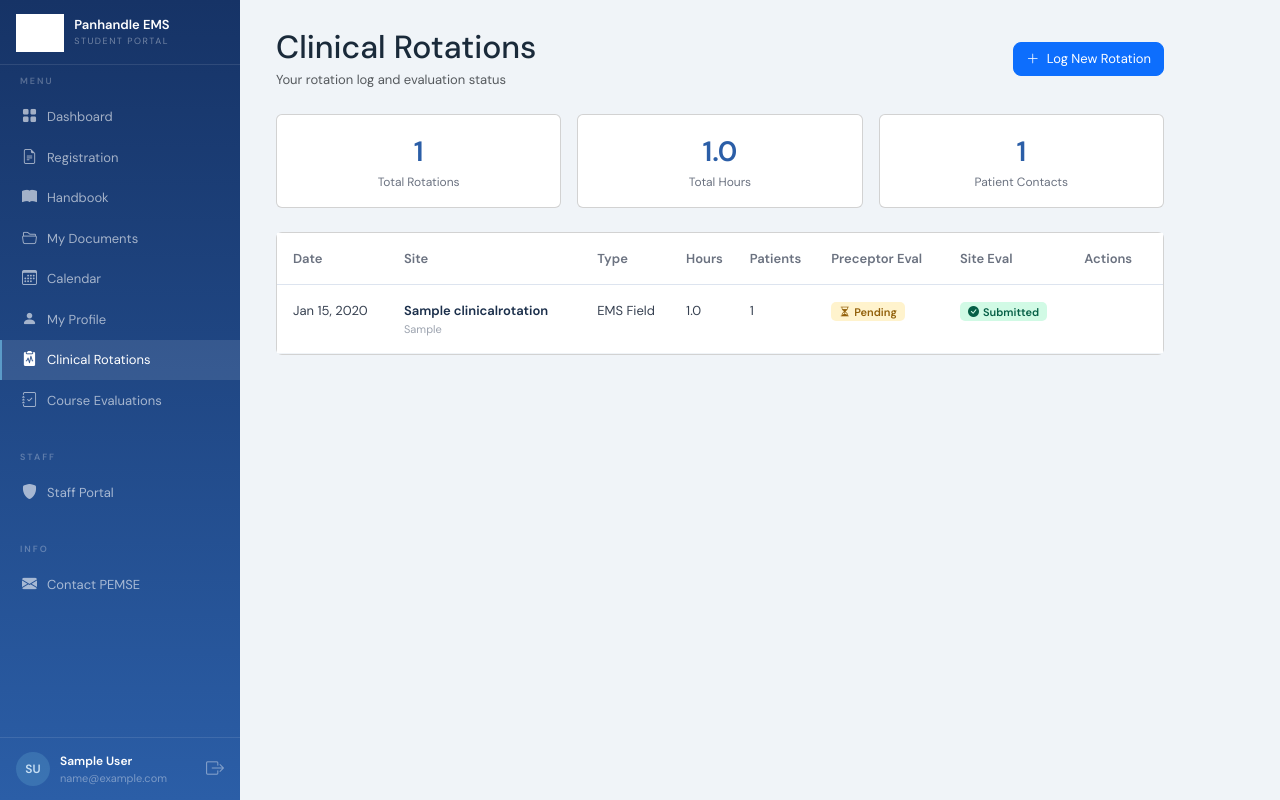
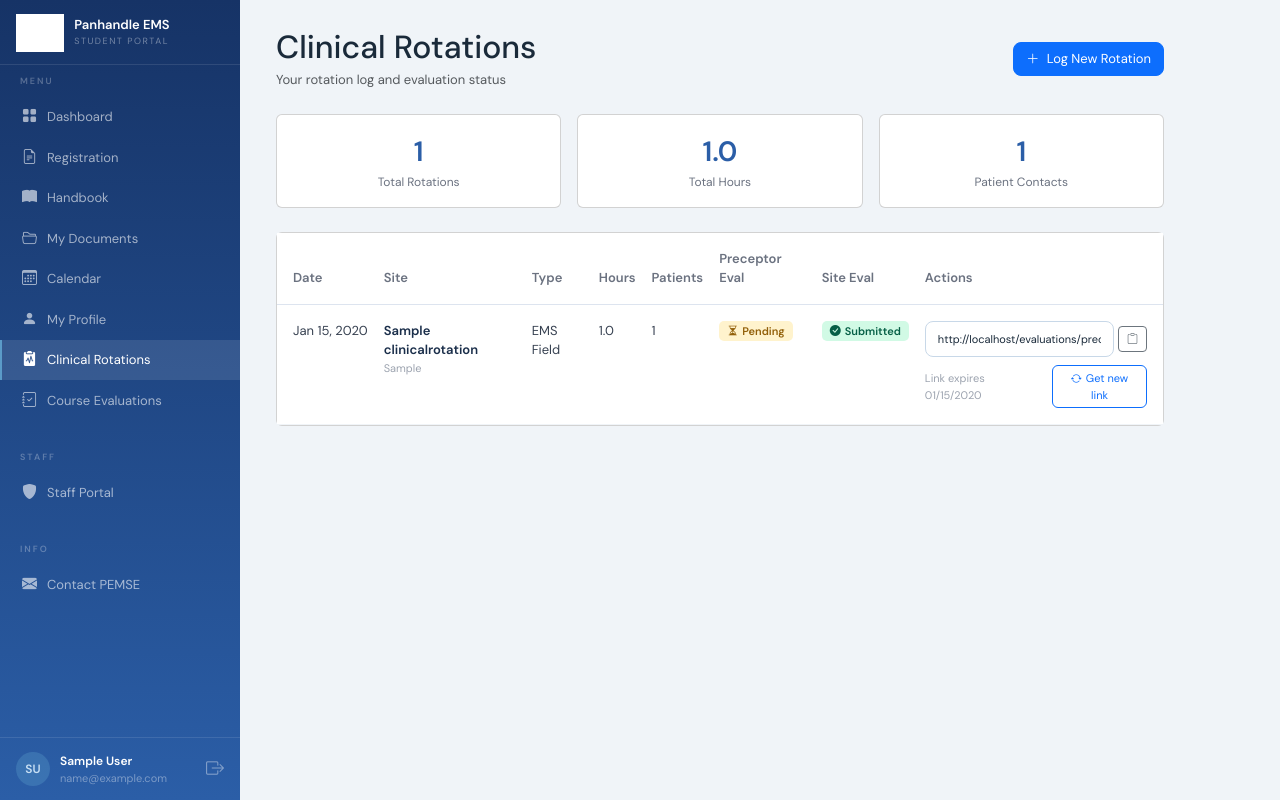
Before and after one commit to AndSnodFRBA/PEMSE, a Django app: page /evaluations/ in a window 1280 px wide. Run offline with Django 4.2, Linux system fonts and the light colour scheme; a user stored in the database is signed in; tables that the repository leaves empty hold one stand-in row (values such as "Sample post").

Commit message:
Add preceptor evaluation link resend with token refresh

```diff
--- a/evaluations/urls.py
+++ b/evaluations/urls.py
@@ -5,6 +5,7 @@ from . import views
 urlpatterns = [
     path('',                                   views.rotation_log,         name='rotation_log'),
     path('add/',                               views.add_rotation,         name='rotation_add'),
+    path('preceptor/<int:eval_id>/resend/',    views.resend_preceptor_eval, name='resend_preceptor_eval'),
     path('<int:pk>/site-eval/',                views.site_eval,            name='rotation_site_eval'),
     path('preceptor/<uuid:token>/',            views.preceptor_eval,       name='preceptor_eval'),
     path('preceptor/<uuid:token>/submitted/',  views.preceptor_submitted,  name='preceptor_submitted'),
--- a/evaluations/views.py
+++ b/evaluations/views.py
@@ -66,6 +66,25 @@ def add_rotation(request):
         })
 
     return render(request, 'evaluations/add_rotation.html', {'form': form})
+
+
+@login_required
+def resend_preceptor_eval(request, eval_id):
+    import uuid
+    evaluation = get_object_or_404(
+        PreceptorEvaluation, pk=eval_id, rotation__student=request.user
+    )
+    if request.method == 'POST':
+        if evaluation.status == PreceptorEvaluation.Status.COMPLETED:
+            messages.error(request, 'This evaluation has already been completed.')
+        else:
+            # Reset token and extend expiry 14 days
+            evaluation.token = uuid.uuid4()
+            evaluation.token_expires = timezone.now() + timedelta(days=14)
+            evaluation.status = PreceptorEvaluation.Status.PENDING
+            evaluation.save(update_fields=['token', 'token_expires', 'status'])
+            messages.success(request, 'A new evaluation link has been generated. Copy it and send it to your preceptor.')
+    return redirect('rotation_log')
 
 
 @login_required
--- a/templates/evaluations/rotation_log.html
+++ b/templates/evaluations/rotation_log.html
@@ -94,7 +94,29 @@
 
           <!-- Actions -->
           <td class="py-3 pe-3">
-            <div class="d-flex gap-2 flex-wrap">
+            <div class="d-flex flex-column gap-2" style="min-width:220px;">
+              {% if r.preceptor_eval.status == 'pending' or r.preceptor_eval.status == 'expired' %}
+                <div class="d-flex align-items-center gap-1">
+                  <input type="text" readonly id="preceptor-link-{{ r.pk }}"
+                         value="{{ request.scheme }}://{{ request.get_host }}{% url 'preceptor_eval' r.preceptor_eval.token %}"
+                         class="form-control form-control-sm" style="font-size:11px;" onclick="this.select()">
+                  <button type="button" class="btn btn-sm btn-outline-secondary" style="font-size:11px;" title="Copy link"
+                          onclick="navigator.clipboard.writeText(document.getElementById('preceptor-link-{{ r.pk }}').value)">
+                    <i class="bi bi-clipboard"></i>
+                  </button>
+                </div>
+                <div class="d-flex align-items-center justify-content-between gap-2">
+                  <span style="font-size:11px;color:#9ca3af;">Link expires {{ r.preceptor_eval.token_expires|date:"m/d/Y" }}</span>
+                  <form method="post" action="{% url 'resend_preceptor_eval' r.preceptor_eval.pk %}">
+                    {% csrf_token %}
+                    <button type="submit"
+                            class="btn btn-sm {% if r.preceptor_eval.status == 'expired' %}btn-danger{% else %}btn-outline-primary{% endif %}"
+                            style="font-size:11px;border-radius:6px;">
+                      <i class="bi bi-arrow-repeat me-1"></i>Get new link
+                    </button>
+                  </form>
+                </div>
+              {% endif %}
               {% if not r.student_eval %}
                 <a href="{% url 'rotation_site_eval' r.pk %}"
                    class="btn btn-sm btn-outline-primary" style="font-size:11px;border-radius:6px;">
```
